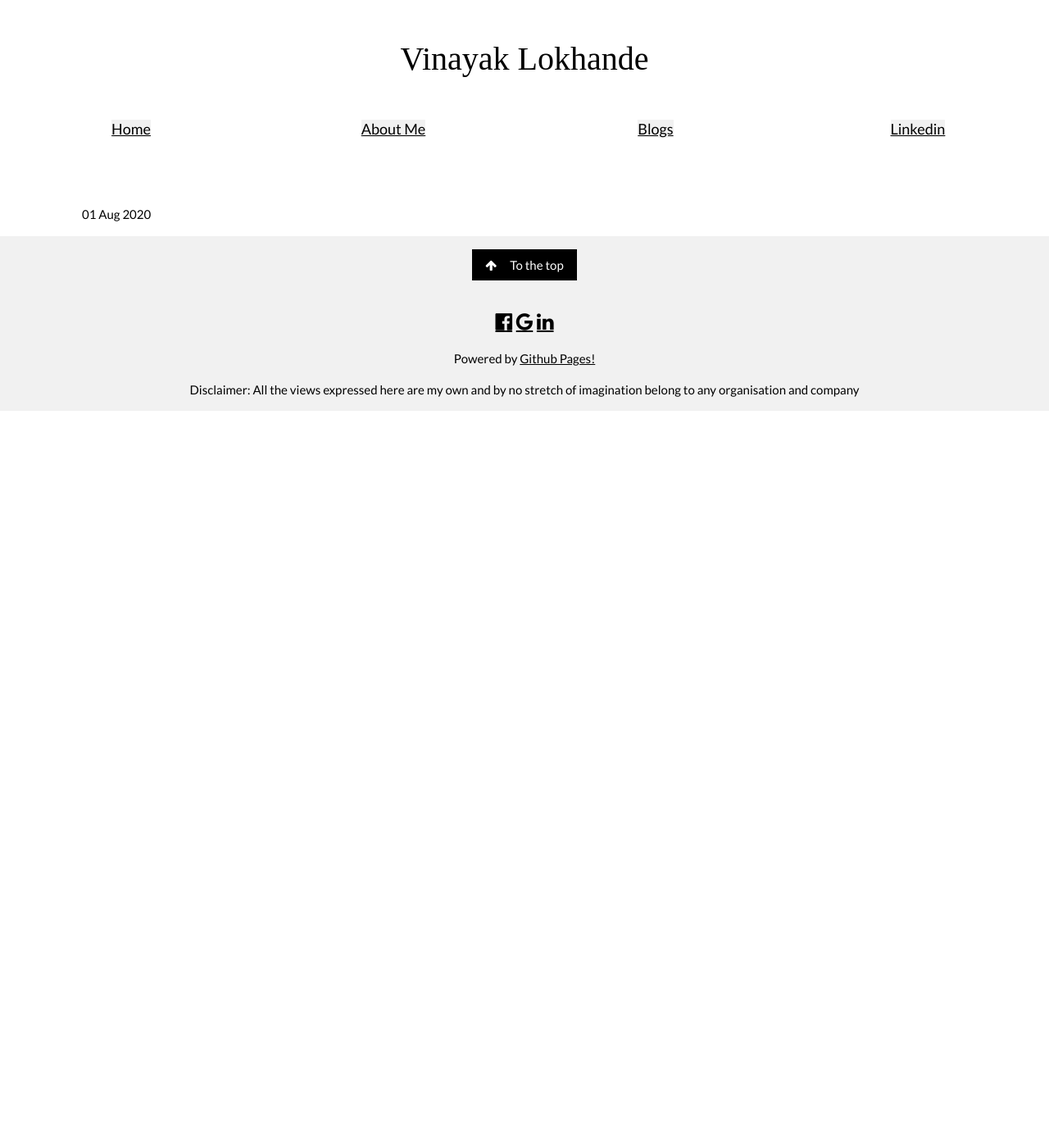
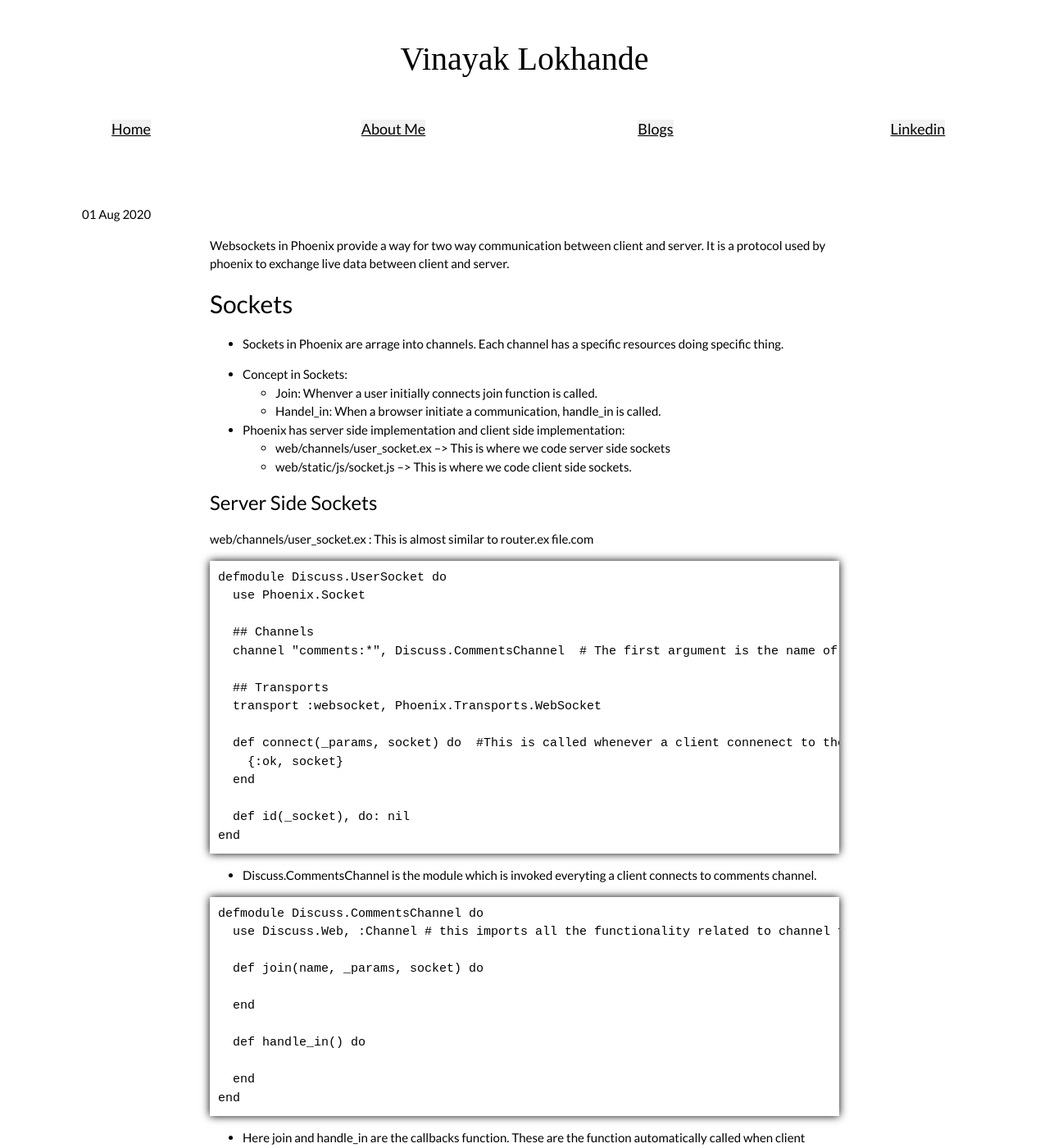
Before and after one commit to vinlok/vinlok.github.io, a Jekyll site: the page built from _posts/2020-08-01-Elixir-websocket.md, in a window 1280 px wide and 1400 px high. Shown: the whole window at 82% size. Built offline with Jekyll 4.4.1, drawn with Linux system fonts in a browser that asks for light colours; our own code applies the rules of GitHub Pages for plain Markdown files; some of the changed text lies outside the part shown.

Commit message:
Adding notes on Elixir websockets

````diff
--- a/_posts/2020-08-01-Elixir-websocket.md
+++ b/_posts/2020-08-01-Elixir-websocket.md
@@ -0,0 +1,102 @@
+---
+layout: post
+title: "Elixir Phoenix : websockets"
+date: 2020-08-01
+excerpt_separator: <!--more-->
+categories: ['Elixir']
+---
+
+Websockets in Phoenix provide a way for two way communication between client and server. It is a protocol used by phoenix to exchange live data between client and server.
+
+<!--more-->
+
+## Sockets
+- Sockets in Phoenix are arrage into channels. Each channel has a specific resources doing specific thing.
+
+- Concept in Sockets:
+    - Join: Whenver a user initially connects join function is called.
+    - Handel_in: When a browser initiate a communication, handle_in is called.
+
+- Phoenix has server side implementation and client side implementation:
+    - web/channels/user_socket.ex --> This is where we code server side sockets
+    - web/static/js/socket.js --> This is where we code client side sockets.
+
+### Server Side Sockets
+web/channels/user_socket.ex : This is almost similar to router.ex file.com
+
+
+```
+defmodule Discuss.UserSocket do
+  use Phoenix.Socket
+
+  ## Channels
+  channel "comments:*", Discuss.CommentsChannel  # The first argument is the name of the channel a client will be connecting to. Second argument is the module which is going to handle it.
+
+  ## Transports
+  transport :websocket, Phoenix.Transports.WebSocket
+
+  def connect(_params, socket) do  #This is called whenever a client connenect to the server. The socket object here is similar to conn object in controller.
+    {:ok, socket}
+  end
+
+  def id(_socket), do: nil
+end
+```
+
+- Discuss.CommentsChannel is the module which is invoked everyting a client connects to comments channel.
+
+```
+defmodule Discuss.CommentsChannel do
+  use Discuss.Web, :Channel # this imports all the functionality related to channel from phoenix.
+
+  def join(name, _params, socket) do
+
+  end
+
+  def handle_in() do
+
+  end
+end
+```
+
+- Here join and handle_in are the callbacks function. These are the function automatically called when client connects.
+
+- Join:
+```
+  def join(name, _params, socket) do
+    IO.puts("++++++++++++++++")
+    IO.puts(name)
+    {:ok,%{hey: "there"}, socket} # This is the return from join or rather a socket module expected by default.
+  end
+```
+    - Join function is used for the first time communication.
+
+- handle_in:
+    - handle_in is used for the followup communication.
+
+
+- Communication over websockets happen over JSON format. Poison is the Elixir library which converts content to JSON.
+
+- In order to covert a data from database to JSON, you have to add @derive tag in the model file as below:
+
+```
+defmodule Discuss.Comment do
+  use Discuss.Web, :model
+
+  @derive {Poison.Encoder, only: [:content]} # this tells poison that only take the content and convert that to JSON
+
+  schema "comments" do
+    field :content, :string
+    belongs_to :user, Discuss.User
+    belongs_to :topic, Discuss.Topic
+    timestamps()
+  end
+
+  def changeset(struct, params\\ %{})do
+    struct
+    |> cast(params, [:content])
+    |> validate_required([:content])
+  end
+
+end
+```
````
Also changed, not shown: _posts/2020-03-27-Elixir-conditionals.md (+17 -1 lines), _posts/2020-05-31-Elixir-phoenix.md (+1 -1 lines), _posts/2020-06-09-Elixir-forms-templates.md (+3 -1 lines), 2 other files.
